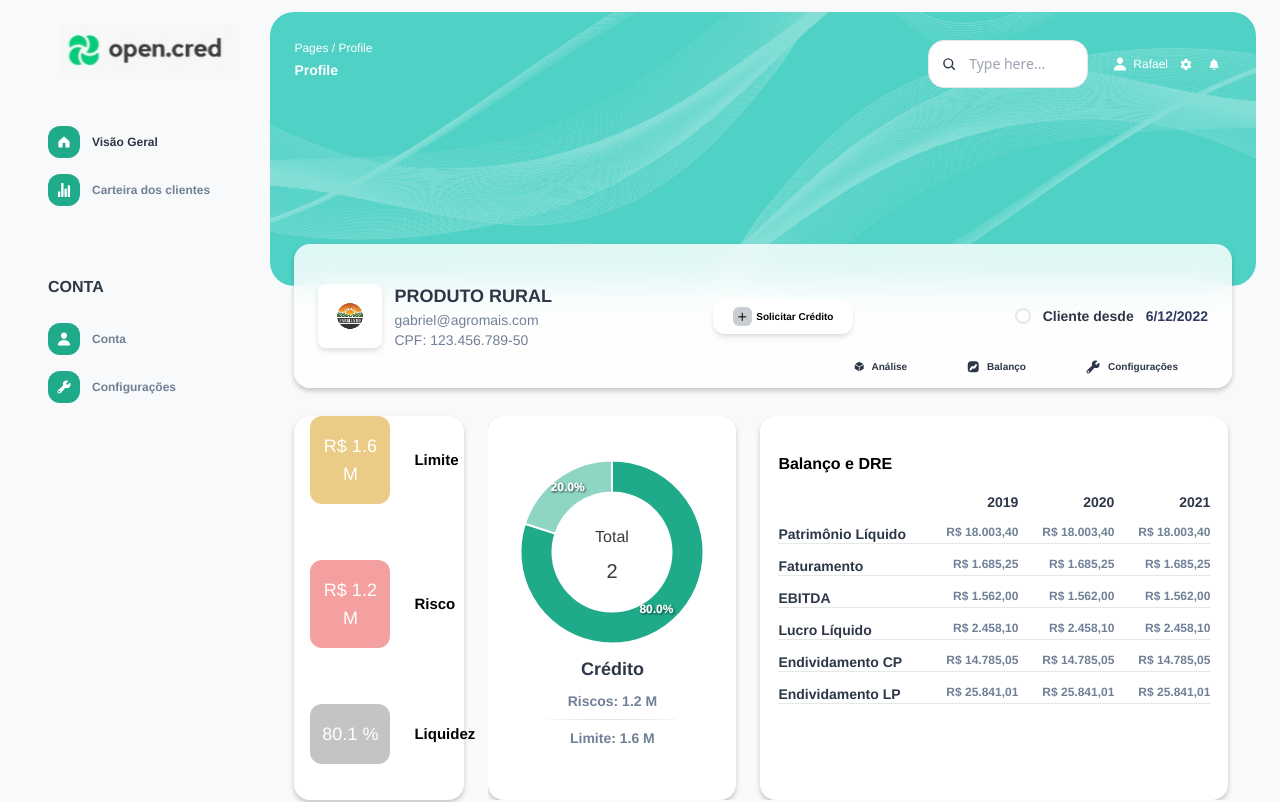
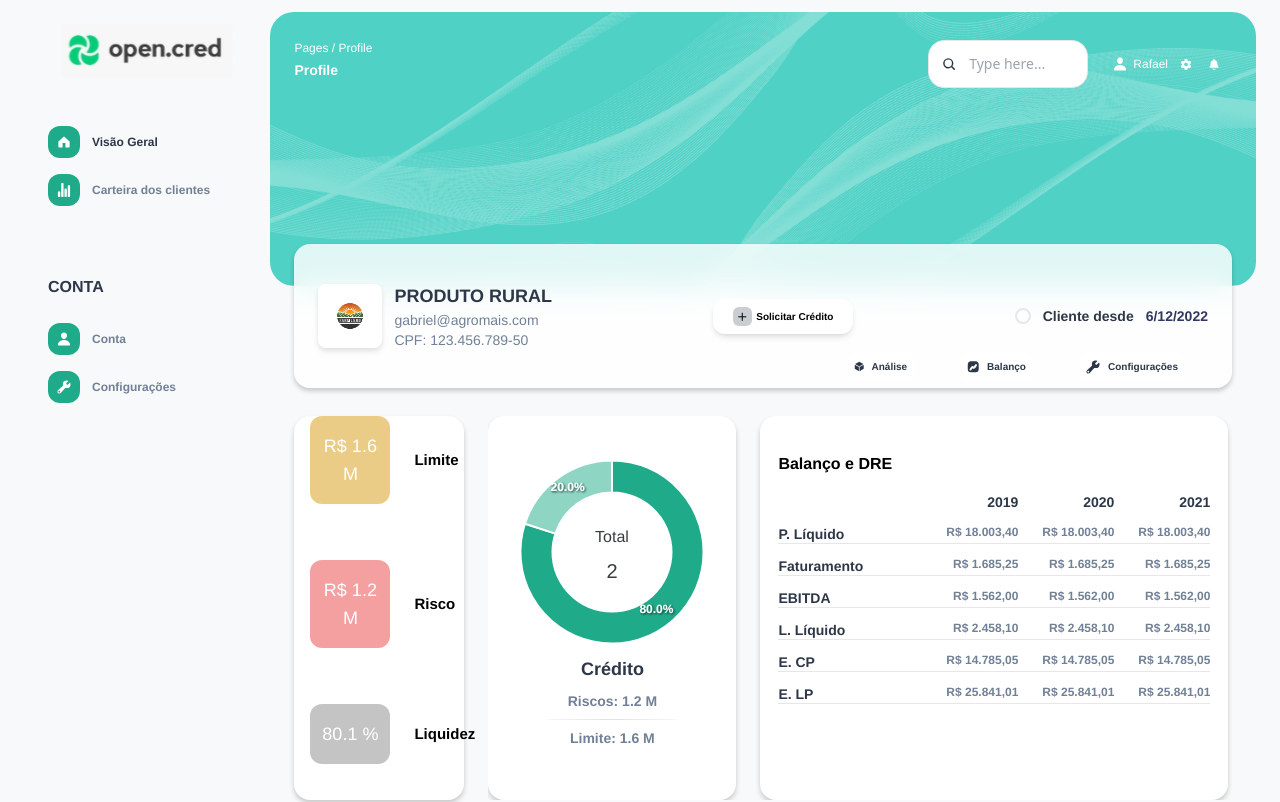
Before and after one commit to doubleyooz/react-chart-dashboard, a React (Create React App) app: page / in a window 1280 px wide. Shown: the top 802 px of the page. Built offline with nearby package versions, Linux system fonts and the light colour scheme.

Commit message:
fix: SpreadSheet with unlimited text length

```diff
--- a/src/components/Charts.tsx
+++ b/src/components/Charts.tsx
@@ -113,7 +113,7 @@ const Charts: React.FC<{}> = () => {
                 <SpreadSheet
                     title={'Histórico'}
                     rows={[
-                        'Pré - pgto',
+                        'Pré pagamento',
                         'No vencimento',
                         '1 - 5',
                         '6 - 15',
--- a/src/components/SpreadSheet.tsx
+++ b/src/components/SpreadSheet.tsx
@@ -10,6 +10,24 @@ const formatString = (str: string, index: number): string => {
     let decimals = str.slice(index);
 
     return integers.replace(/(\d)(?=(\d{3})+(?!\d))/g, '$1.') + ',' + decimals;
+};
+
+const formatLabel = (str: string): string => {
+    switch (Math.ceil(str.length / 10)) {
+        case 0:
+            return str;
+        case 1:
+            return str;
+        default:
+            const arr = str.split(' ');
+            if (arr.length >= 3) return formatLabel(arr[0] + ' ' + arr[1]);
+
+            return arr[0].length < 4
+                ? str
+                : arr.length > 1
+                ? arr[0].charAt(0) + '. ' + arr[1]
+                : arr[0];
+    }
 };
 
 const Column: React.FC<Props> = ({ title, values, isLabel, isTail }) => {
@@ -32,10 +50,10 @@ const Column: React.FC<Props> = ({ title, values, isLabel, isTail }) => {
                         isLabel
                             ? 'font-bold text-skin-solid text-sm'
                             : 'text-skin-mild text-[11px] xl:text-xs text-right'
-                    }  h-6 xl:h-5 py-1 xl:py-0 font-bold border-b-[1px] w-full`}
+                    }  h-6 xl:h-5 pb-4 xl:py-0 font-bold border-b-[1px] w-full`}
                 >
                     {isLabel
-                        ? value
+                        ? formatLabel(value)
                         : `R$ ${formatString(value, value.length - 2)}`}
                 </span>
             ))}
@@ -49,27 +67,30 @@ interface SpreadSheetProps {
     columns: string[];
     values: string[][];
     minWidth: number;
-
 }
 
-const SpreadSheet: React.FC<SpreadSheetProps> = ({ title, rows, columns, values, minWidth }) => {
-
-
+const SpreadSheet: React.FC<SpreadSheetProps> = ({
+    title,
+    rows,
+    columns,
+    values,
+    minWidth,
+}) => {
     return (
-        <div className={`flex flex-col bg-skin-white px-[18px] py-9 w-[${minWidth}px] xl:w-[524px] rounded-2xl shadow-[0_3px_5px_0px_rgba(0,0,0,0.2)]`}>
+        <div
+            className={`flex flex-col bg-skin-white px-[18px] py-9 w-[${minWidth}px] xl:w-[524px] rounded-2xl shadow-[0_3px_5px_0px_rgba(0,0,0,0.2)]`}
+        >
             <span className="font-bold mb-4">{title}</span>
             <div className="flex ">
-                <Column
-                    title={''}
-                    values={rows}
-                    isLabel={true}
-                />
-                <div className="flex overflow-x-scroll scrollbar-hide">{
-                    columns.map((column, i) => (
-                        <Column title={column} values={values[i]} isTail={i === values.length} />
-                    ))
-                }
-
+                <Column title={''} values={rows} isLabel={true} />
+                <div className="flex overflow-x-scroll scrollbar-hide">
+                    {columns.map((column, i) => (
+                        <Column
+                            title={column}
+                            values={values[i]}
+                            isTail={i === values.length}
+                        />
+                    ))}
                 </div>
             </div>
         </div>
```
